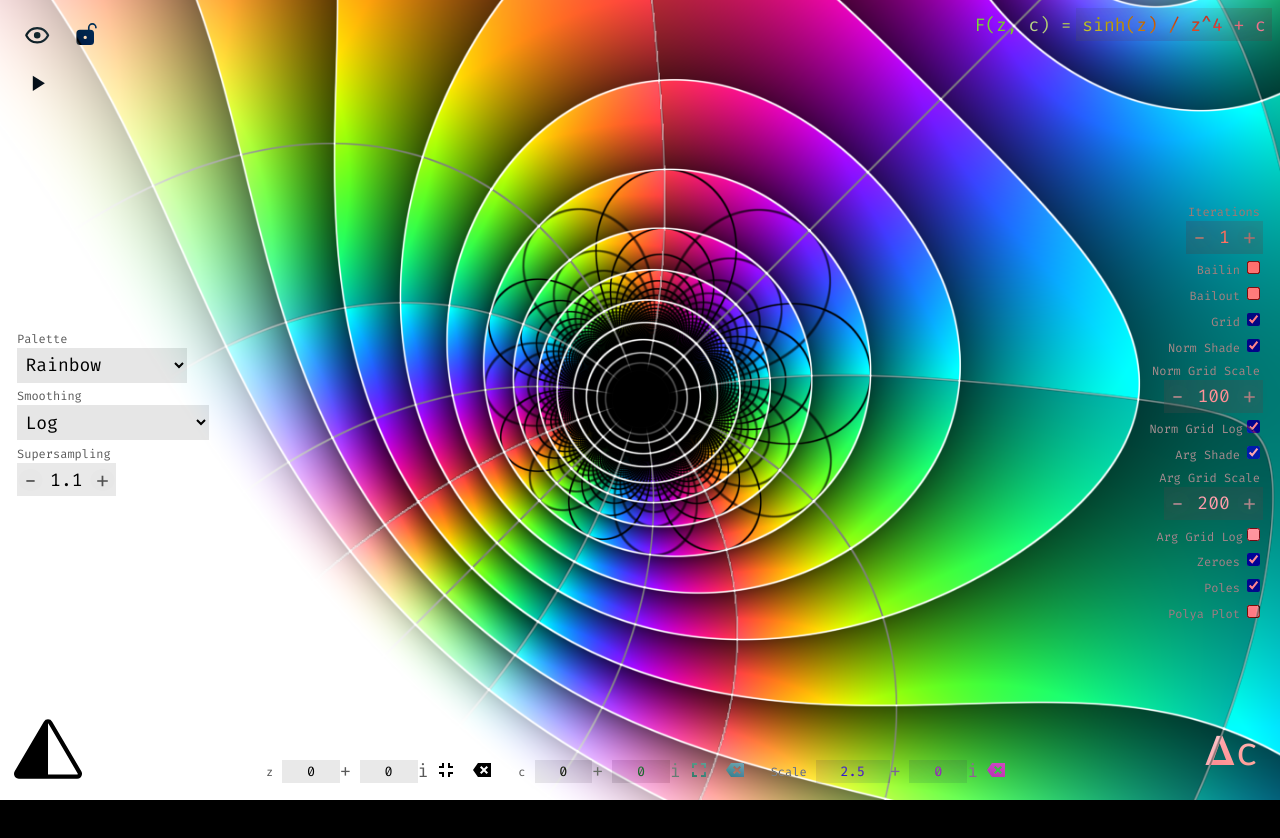
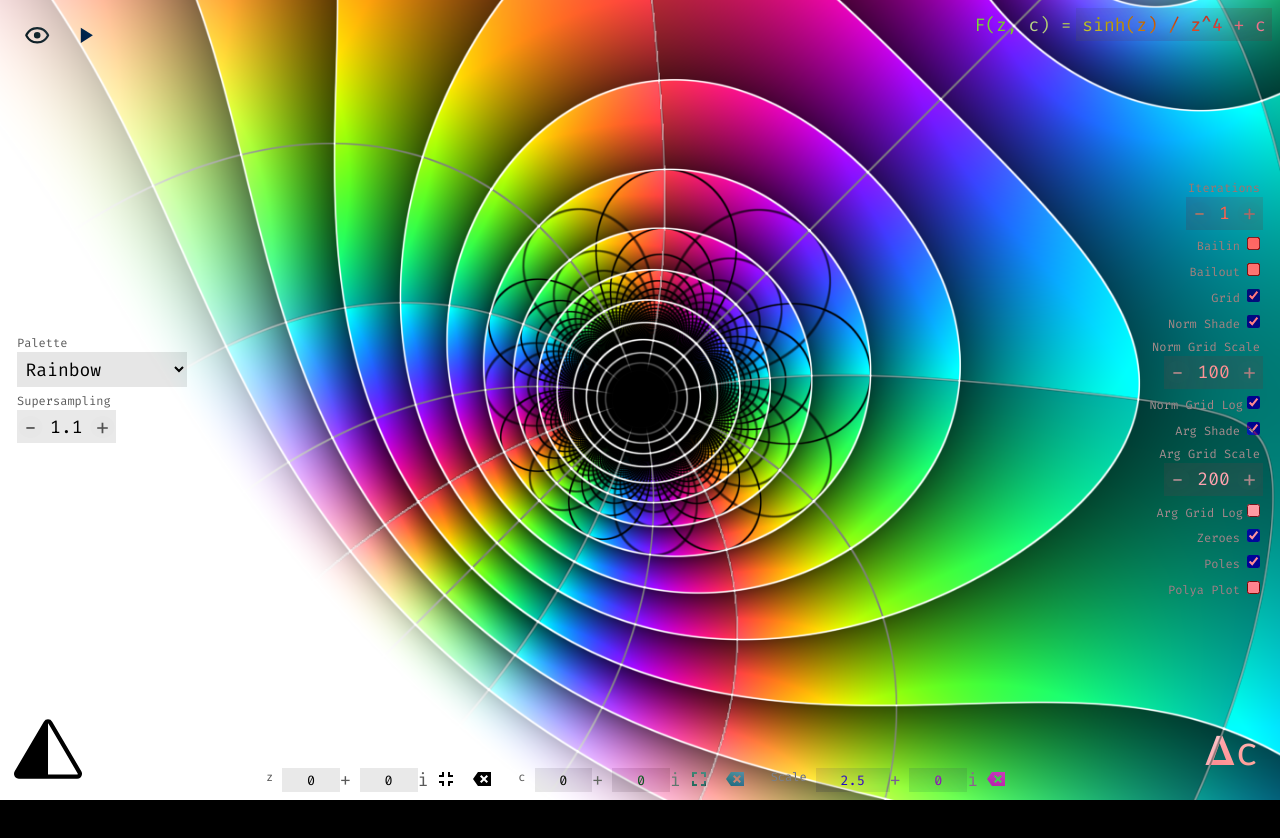
Before and after one commit to paradoxxxzero/fracture, a React (Vite) app: page / in a window 1280 px wide. Both pictures are taken after a click on the button 36 px from the left and 36 px from the top of the page. Shown: the top 838 px of the page. Built offline with nearby package versions, Linux system fonts and the light colour scheme.

Commit message:
Fixes and cleanup

```diff
--- a/fracture/App.jsx
+++ b/fracture/App.jsx
@@ -7,7 +7,6 @@ import { initializeGl } from './render'
 export default function App({ params, updateParams }) {
   const [runtime, setRuntime] = useState({
     ...params,
-    lockCenter: false,
     perturb: false,
     timeref: 0,
   })
--- a/fracture/components/UI.jsx
+++ b/fracture/components/UI.jsx
@@ -128,18 +128,6 @@ export default function UI({ runtime, params, setRuntime, updateParams }) {
               <button className="button" onClick={handleUI}>
                 {eyeIcon}
               </button>
-              {['advanced', 'full'].includes(showUI) ? (
-                <button
-                  className="button"
-                  onClick={() =>
-                    updateParams({
-                      lockCenter: !params.lockCenter,
-                    })
-                  }
-                >
-                  {params.lockCenter ? lockIcon : unlockIcon}
-                </button>
-              ) : null}
               {['simple', 'advanced', 'full'].includes(showUI) ? (
                 <button
                   className="button"
@@ -199,6 +187,7 @@ export default function UI({ runtime, params, setRuntime, updateParams }) {
                 options={palettes}
                 onChange={handleChange}
               />
+              {params.convergent || params.divergent ? (
                 <Select
                   label="Smoothing"
                   name="smoothing"
@@ -206,6 +195,7 @@ export default function UI({ runtime, params, setRuntime, updateParams }) {
                   options={smoothings}
                   onChange={handleChange}
                 />
+              ) : null}
               {['full'].includes(showUI) ? (
                 <Number
                   name="offset"
--- a/fracture/default.js
+++ b/fracture/default.js
@@ -70,7 +70,6 @@ export const defaultParams = {
   poles: 4,
   animate: false,
   speed: 100,
-  lockCenter: false,
   showPolya: false,
   polya: 15,
   polyaColor: true,
--- a/fracture/hooks/useInteract.js
+++ b/fracture/hooks/useInteract.js
@@ -57,9 +57,8 @@ export const useInteract = (runtime, updateParams) => {
     (delta, x, y) => {
       const dx = 0.5 - x
       const dy = 0.5 - y
-      if (!runtime.lockCenter) {
-        shift(dx * delta, dy * delta, true)
-      }
+      shift(dx * delta, dy * delta, true)
+
       const scaleDiff = local.current.scale.multiply(delta)
       const scaleDiffStr = scaleDiff.real().toString()
       const leading = scaleDiffStr.match(/^-?0\.(0*)/)
@@ -68,7 +67,7 @@ export const useInteract = (runtime, updateParams) => {
       }
       local.current.scale = local.current.scale.subtract(scaleDiff)
     },
-    [shift, runtime.lockCenter]
+    [shift]
   )
 
   const quickUpdate = useCallback(
--- a/fracture/params.js
+++ b/fracture/params.js
@@ -62,16 +62,12 @@ export const filterParams = (maybeBadParams, changed = [], oldParams) => {
   }
   if (changed.includes('convergent') || changed.includes('divergent')) {
     if (!params.convergent && !params.divergent) {
-      // params.useDerivative = false
+      params.useDerivative = false
       params.usePerturbation = false
-      params.iterations = 1
     }
   }
   if (!params.args.z) {
     params.args.z = cx()
   }
-  // if (changed.includes('type')) {
-  //   ;[params.center, params.point] = [params.point, params.center]
-  // }
   return { params, badParams }
 }
--- a/fracture/render.js
+++ b/fracture/render.js
@@ -64,15 +64,23 @@ export const preprocess = (rt, source) => {
   )
 
   source = source.replace(
-    'vec2 arg = #arg_arg;',
+    '#init_args',
     Object.keys(rt.args)
-      .map(
-        arg =>
-          `vec2 ${arg} = arg_${arg};` +
-          (rt.varying.includes(arg)
-            ? `\n  ${arg} += pixel;\n  ${arg} *= transform;`
-            : '')
+      .map(arg => `vec2 ${arg} = arg_${arg};`)
+      .join('\n')
+  )
+  source = source.replace(
+    '#transform_args',
+    Object.keys(rt.args)
+      .filter(arg => rt.varying.includes(arg))
+      .concat(
+        rt.perturb
+          ? ['z', 'c']
+              .filter(arg => rt.varying.includes(arg))
+              .map(arg => `d${arg}`)
+          : []
       )
+      .map(arg => `${arg} += pixel;\n  ${arg} *= transform;`)
       .join('\n')
   )
 
@@ -365,15 +373,15 @@ export const render = rt => {
   if (rt.perturb) {
     const orbit = new Float32Array(128 * 128 * 4)
     const max = [0, 0]
-    const center = rt.varying.includes('z')
-      ? multiply(rt.center, rt.transform)
-      : rt.center
-    const point = rt.varying.includes('c')
-      ? multiply(rt.point, rt.transform)
-      : rt.point
+    const z = rt.varying.includes('z')
+      ? multiply(rt.args.z, rt.transform)
+      : rt.args.z
+    const c = rt.varying.includes('c')
+      ? multiply(rt.args.c, rt.transform)
+      : rt.args.c
     try {
-      fillOrbit(rt, orbit, cx(), point, max)
-      fillOrbit(rt, orbit, center, point, max, true)
+      fillOrbit(rt, orbit, cx(), c, max)
+      fillOrbit(rt, orbit, z, c, max, true)
     } catch (e) {
       console.warn(e)
     }
--- a/index.css
+++ b/index.css
@@ -181,7 +181,7 @@ select option {
 }
 
 .bounds label {
-  margin: 0.2em 0.75em;
+  margin: 0 0.75em;
   color: rgba(255, 255, 255, 0.65);
   display: flex;
   align-items: center;
@@ -196,6 +196,9 @@ select option {
 }
 .bounds .number-control {
   font-size: 0.75em;
+}
+.bounds .complex-control {
+  height: 2.5em;
 }
 
 .formula {
```
Also changed, not shown: fracture/shaders/fragment.glsl. Lines whose indentation alone changed are shown as unchanged.
